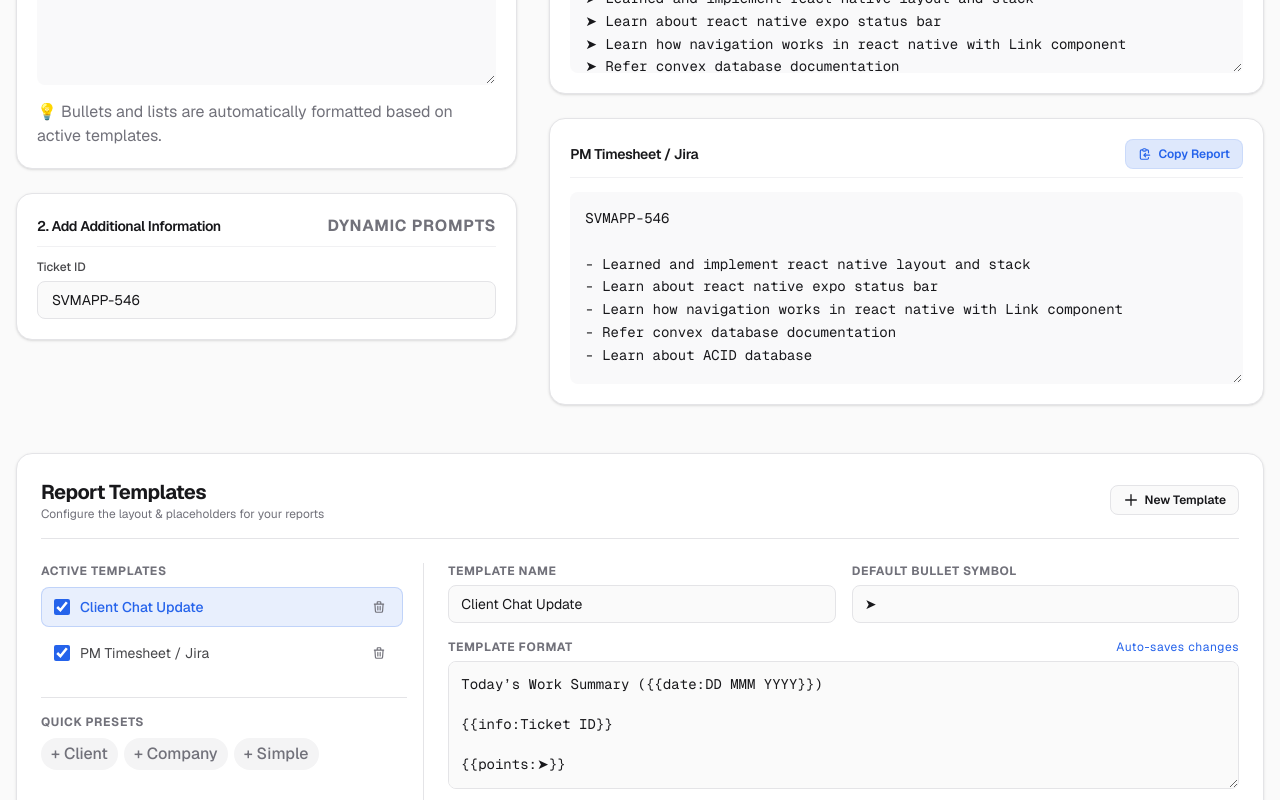
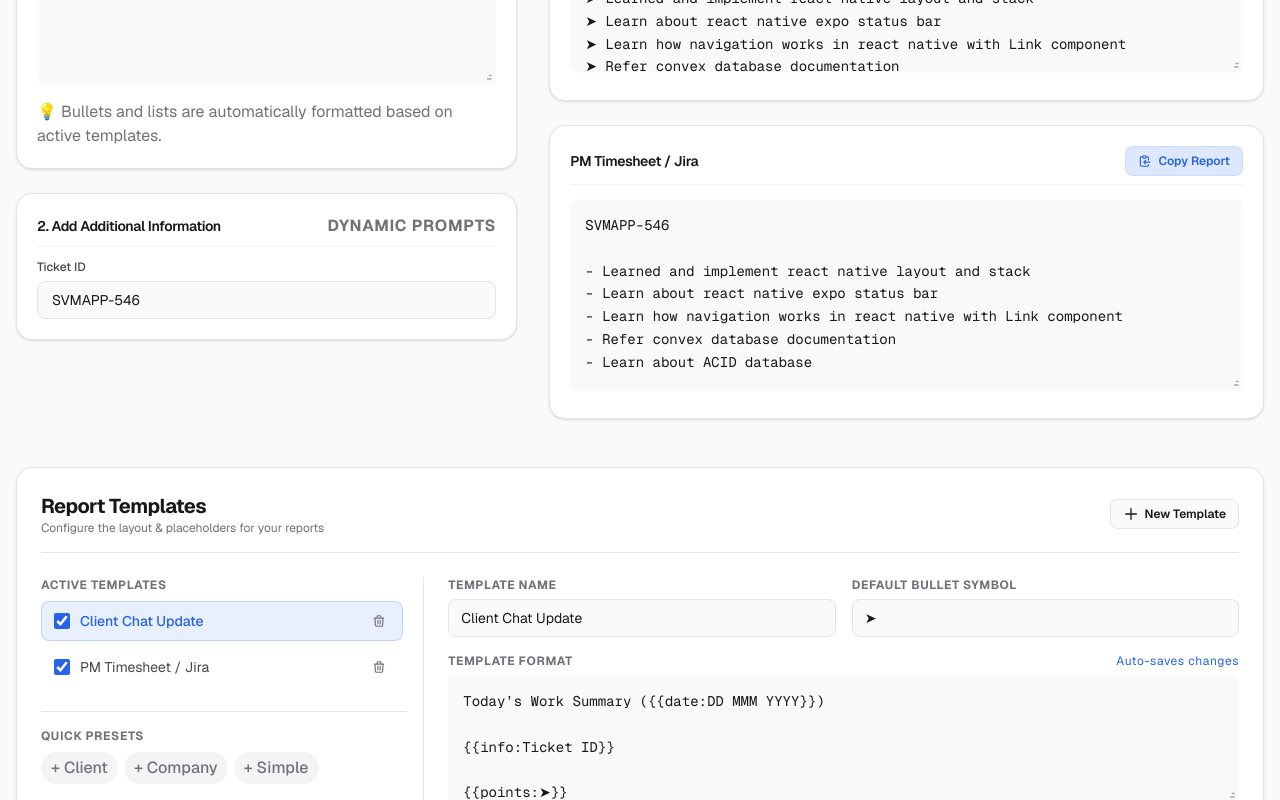
Before and after one commit to dhaval1625/report-writer, a Next.js app: page / in a window 1280 px wide. Shown: the part 400-1200 px from the top of the page. Built offline with nearby package versions, Linux system fonts and the light colour scheme.

Commit message:
feat: textarea resize ui improvements

```diff
--- a/app/components/OutputReport.tsx
+++ b/app/components/OutputReport.tsx
@@ -2,6 +2,7 @@
 
 import React, { useState, useEffect } from "react";
 import Button from "./Button";
+import Textarea from "./Textarea";
 
 interface OutputReportProps {
   title: string;
@@ -61,12 +62,12 @@ export default function OutputReport({ title, generatedText, onTextChange }: Out
         </Button>
       </div>
 
-      <textarea
+      <Textarea
         value={generatedText}
         onChange={(e) => onTextChange(e.target.value)}
         onFocus={() => setIsFocused(true)}
         onBlur={() => setIsFocused(false)}
-        className="w-full h-48 rounded-lg bg-muted-bg/50 hover:bg-muted-bg/75 focus:bg-background border border-transparent focus:border-accent/30 p-3.5 text-sm font-mono outline-none resize-y transition-colors leading-relaxed"
+        className="h-48 font-mono"
         placeholder="Report will appear here..."
       />
     </div>
--- a/app/components/ReportWriter.tsx
+++ b/app/components/ReportWriter.tsx
@@ -4,6 +4,7 @@ import React, { useState, useEffect } from "react";
 import TemplateEditor, { ReportTemplate } from "./TemplateEditor";
 import OutputReport from "./OutputReport";
 import Button from "./Button";
+import Textarea from "./Textarea";
 import { parseUpdatePoints, scanInfoPlaceholders, generateReport } from "../utils/reportParser";
 
 const DEFAULT_TEMPLATES: ReportTemplate[] = [
@@ -191,13 +192,13 @@ export default function ReportWriter() {
               <span className="text-sm font-semibold tracking-tight text-foreground">1. Paste Update Points</span>
               <span className="text-2xs text-muted">{cleanPoints.length} points detected</span>
             </div>
-            <textarea
+            <Textarea
               value={rawInput}
               onChange={(e) => {
                 setRawInput(e.target.value);
                 handleRegenerateAll(); // reset manual edits when points list changes
               }}
-              className="w-full h-64 rounded-lg bg-muted-bg/50 focus:bg-background border border-transparent focus:border-accent/30 p-3.5 text-sm outline-none resize-y transition-colors leading-relaxed"
+              className="h-64"
               placeholder="Paste your points here...&#10;- Learned react native layouts&#10;- Connected database"
             />
             <div className="mt-2 text-3xs text-muted flex items-center gap-1">
--- a/app/components/TemplateEditor.tsx
+++ b/app/components/TemplateEditor.tsx
@@ -2,6 +2,7 @@
 
 import React, { useState } from "react";
 import Button from "./Button";
+import Textarea from "./Textarea";
 
 export interface ReportTemplate {
   id: string;
@@ -222,10 +223,10 @@ export default function TemplateEditor({ templates, onChange }: TemplateEditorPr
                 <span>Template Format</span>
                 <span className="text-2xs text-accent normal-case font-normal">Auto-saves changes</span>
               </label>
-              <textarea
+              <Textarea
                 value={currentTemplate.templateText}
                 onChange={(e) => updateCurrentTemplate({ templateText: e.target.value })}
-                className="w-full h-32 rounded-lg border border-card-border bg-background p-3 text-sm font-mono outline-none focus:border-accent resize-y"
+                className="h-32 border border-card-border bg-background font-mono"
                 placeholder="Today's Work Summary ({{date:DD MMM YYYY}})\n\n{{points}}\n\nSigning off!"
               />
             </div>
--- /dev/null
+++ b/app/components/Textarea.tsx
@@ -0,0 +1,24 @@
+"use client";
+
+import React, { TextareaHTMLAttributes } from "react";
+
+type TextareaProps = TextareaHTMLAttributes<HTMLTextAreaElement>;
+
+export default function Textarea({ className = "", ...props }: TextareaProps) {
+  return (
+    <div className="group relative w-full">
+      <textarea
+        className={`w-full rounded-lg bg-muted-bg/50 focus:bg-background border border-transparent focus:border-accent/30 p-3.5 pr-8 pb-8 text-sm outline-none resize-y transition-colors leading-relaxed ${className}`}
+        {...props}
+      />
+      <div
+        className="absolute bottom-2.5 right-0.5 pointer-events-none text-muted/60 group-focus-within:text-accent/70 transition-colors duration-200"
+        title="Resizable vertically"
+      >
+        <svg className="h-3.5 w-3.5" fill="none" viewBox="0 0 24 24" stroke="currentColor">
+          <path strokeLinecap="round" strokeLinejoin="round" strokeWidth={2.5} d="M19 19h-6m6-6h-3" />
+        </svg>
+      </div>
+    </div>
+  );
+}
--- a/app/globals.css
+++ b/app/globals.css
@@ -9,6 +9,7 @@
   --accent-foreground: #ffffff;
   --muted: #71717a;
   --muted-bg: #f4f4f5;
+  color-scheme: light;
 }
 
 @theme inline {
@@ -34,6 +35,7 @@
     --accent-foreground: #ffffff;
     --muted: #a1a1aa;
     --muted-bg: #27272a;
+    color-scheme: dark;
   }
 }
 
@@ -59,3 +61,9 @@ body {
 ::-webkit-scrollbar-thumb:hover {
   background: var(--muted);
 }
+::-webkit-scrollbar-corner {
+  background: transparent;
+}
+textarea::-webkit-resizer {
+  display: none !important;
+}
```
